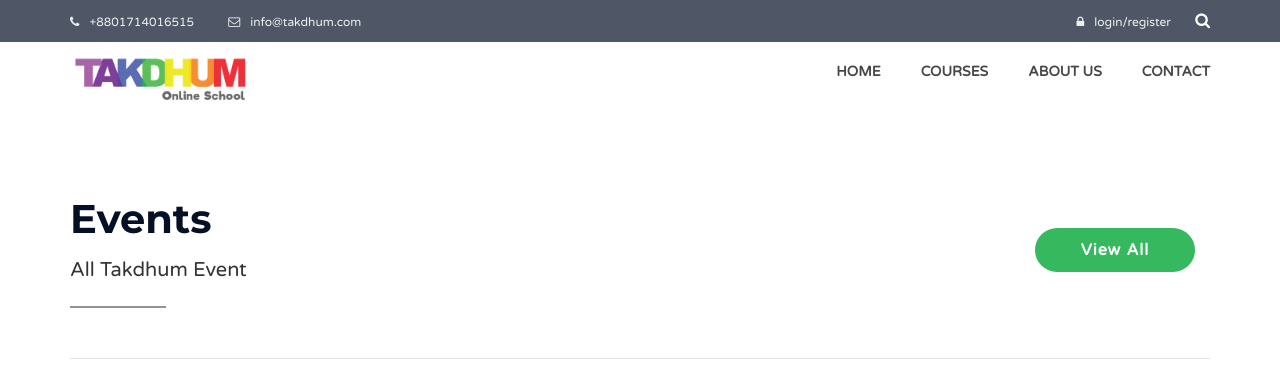
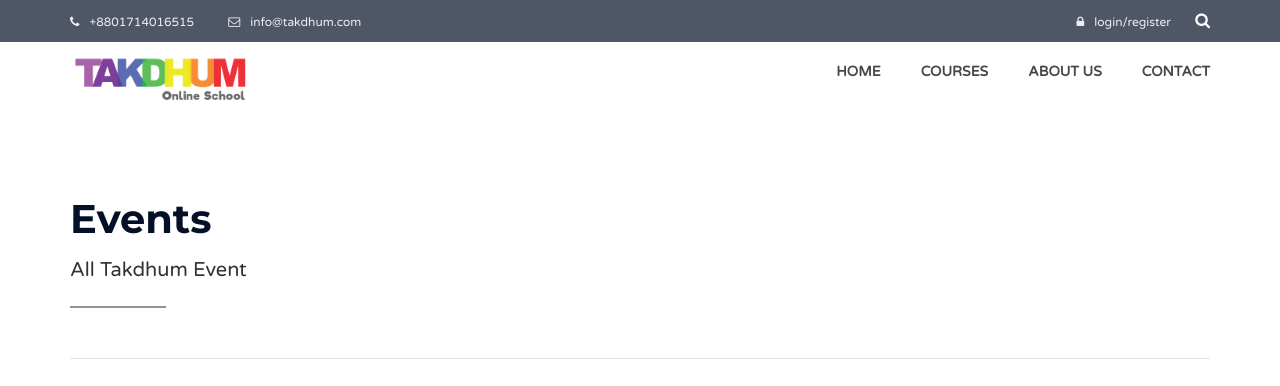
Before and after one commit to MHMasuk/takdhum, a Django app: page /events_list in a window 1280 px wide. Shown: the top 386 px of the page. Run offline with Django 3.2, Linux system fonts and the light colour scheme; data comes from the database, SQL or seed files in the repository; both versions use the stored data as it was after the commit; some libraries are stand-ins or nearby versions.

Commit message:
One button is fixed in event_list.html

```diff
--- a/web/templates/takdhum/event_list.html
+++ b/web/templates/takdhum/event_list.html
@@ -10,7 +10,6 @@
                 <h2>Events</h2>
                 <span>All Takdhum Event</span>
                 <hr class="uv-hr">
-                <a href="#" class="btn btn-base view-full-event"> View All</a>
             </div>
             <div class="uv-each-events col-xs-12">
                 <ul>
```
Also changed, not shown: db.sqlite3.
